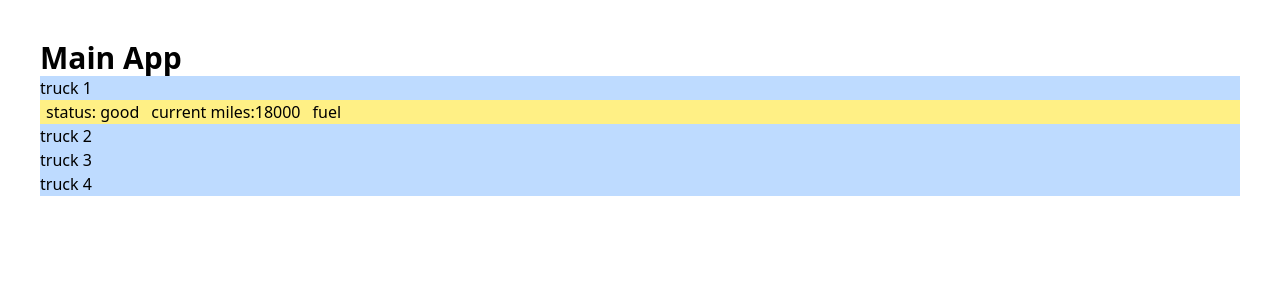
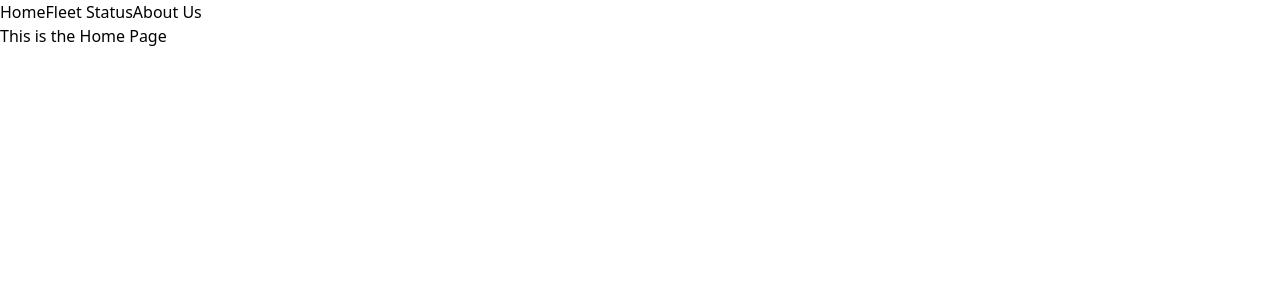
Before and after one commit to julianespi/vehicle-fleet-service-app, a React app in the folder frontend/: page / in a window 1280 px wide. Shown: the top 300 px of the page. Built offline with nearby package versions, Linux system fonts and the light colour scheme; the HTML template or start-up script is replaced by a standard one.

Commit message:
created navbar

```diff
--- a/frontend/package.json
+++ b/frontend/package.json
@@ -13,6 +13,7 @@
     "@tailwindcss/vite": "^4.1.13",
     "react": "^19.1.1",
     "react-dom": "^19.1.1",
+    "react-router-dom": "^7.9.3",
     "tailwindcss": "^4.1.13"
   },
   "devDependencies": {
--- a/frontend/src/App.jsx
+++ b/frontend/src/App.jsx
@@ -1,15 +1,22 @@
 import { useState } from 'react'
-import FleetStatus from './fleetStatus.jsx'
+import { HashRouter as Router, Routes, Route } from 'react-router-dom'
+import { Home } from './pages/home'
+import FleetStatus from './pages/fleetStatus'
+import { AboutUs } from './pages/aboutUs'
+import { Layout } from './layout'
 
 function App() {
 
   return (
-    <>
-    <div className="p-10">
-      <h1 className="text-3xl font-bold">Main App</h1>
-      <FleetStatus />
-    </div>
-    </>
+    <Router>
+      <Routes>
+        <Route element={<Layout/>}>
+          <Route path='/' element={<Home/>}/>
+          <Route path='/fleetStatus' element={<FleetStatus/>}/>
+          <Route path='/aboutUs' element={<AboutUs/>}/>
+        </Route>
+      </Routes>
+    </Router>
   )
 }
 
--- /dev/null
+++ b/frontend/src/Layout.jsx
@@ -0,0 +1,13 @@
+import { Navbar } from "./components/Navbar";
+import { Outlet } from "react-router-dom";
+
+export function Layout() {
+    return (
+        <>
+            <Navbar/>
+            <main>
+                <Outlet/>
+            </main>
+        </>
+    )
+}
--- /dev/null
+++ b/frontend/src/components/Navbar.jsx
@@ -0,0 +1,11 @@
+import { Link } from "react-router-dom"
+
+export function Navbar() {
+    return (
+        <>
+            <Link to="/">Home</Link>
+            <Link to="/fleetStatus">Fleet Status</Link>
+            <Link to="/aboutUs">About Us</Link>
+        </>
+    )
+}
--- /dev/null
+++ b/frontend/src/pages/aboutUs.jsx
@@ -0,0 +1,9 @@
+import { Link } from "react-router-dom"
+
+export function AboutUs() {
+    return (
+        <>
+            <h1>This is the About Us Page</h1>
+        </>
+    )
+}
--- /dev/null
+++ b/frontend/src/pages/home.jsx
@@ -0,0 +1,9 @@
+import { Link } from "react-router-dom"
+
+export function Home() {
+    return (
+        <>
+            <h1>This is the Home Page</h1>
+        </>
+    )
+}
```
Also changed, not shown: frontend/src/pages/fleetStatus.jsx (renamed from frontend/src/fleetStatus.jsx), 1 other file (tests, documents, lock files or other folders).
